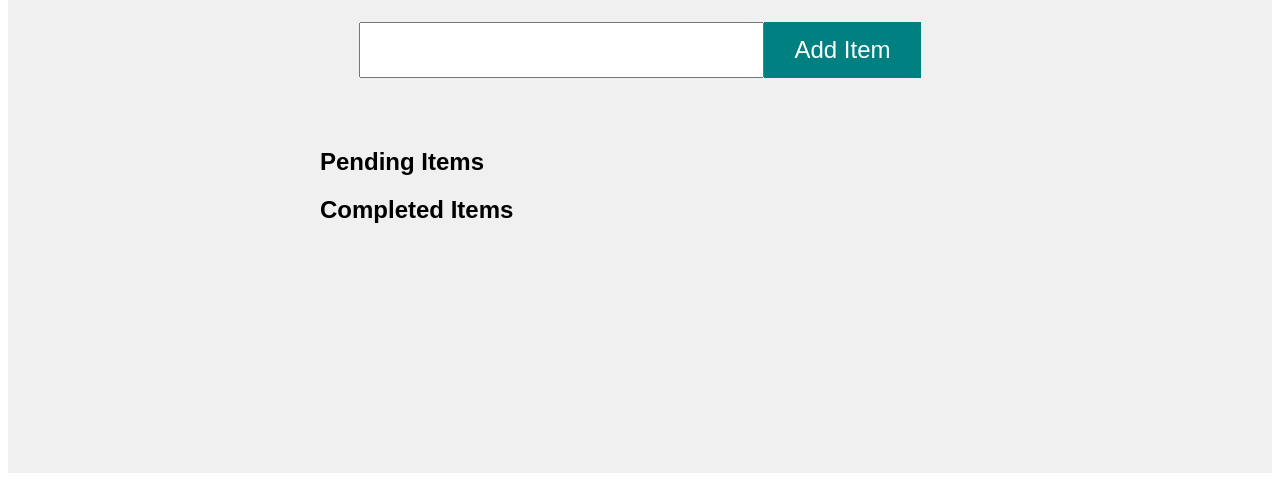
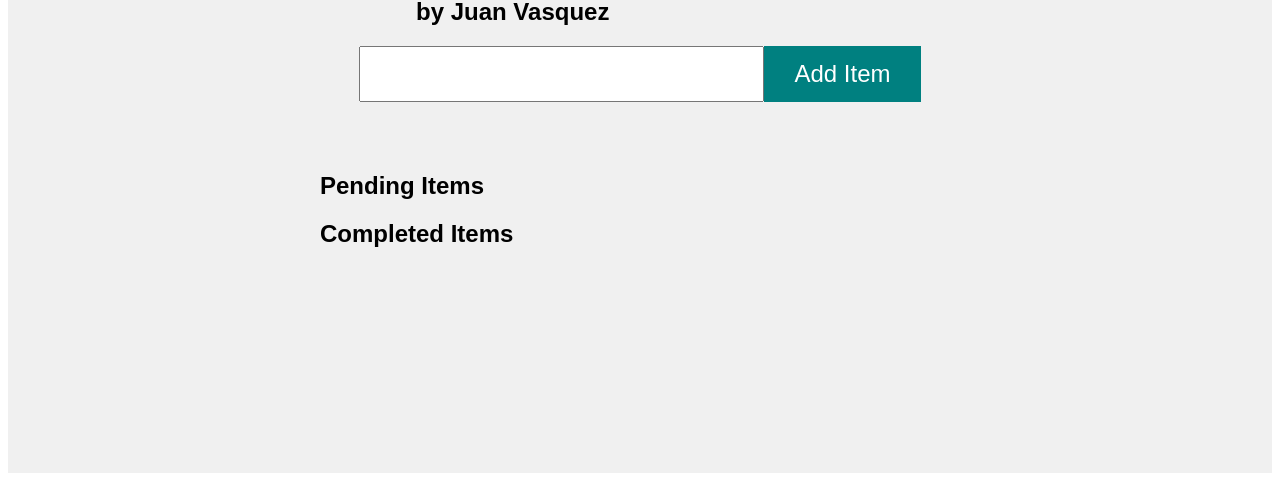
Before and after one commit to STC-JVasquez/homework2, a plain HTML site: page index.html in a window 1280 px wide. Shown: the part 335-816 px from the top of the page. Drawn offline with Linux system fonts and the light colour scheme.

Commit message:
Changed the index file by adding my name after the title

```diff
--- a/index.html
+++ b/index.html
@@ -12,6 +12,7 @@
 
         <div>
         <h1 class="main-title">A Simple To Do List</h1>
+        <h2>by Juan Vasquez</h2>
         </div>
 
         <div class="formItems">
```
